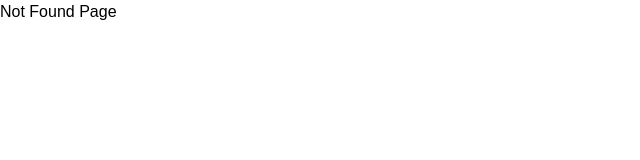
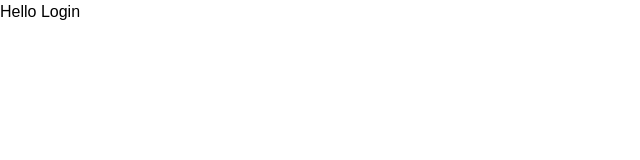
Before and after one commit to MersalHussin/Next-TS-16, a Next.js app: page /login in a window 1280 px wide. Before the commit this address had no page. Shown: the top 160 px of the page, without its empty margins (0-640 px from the left). Built offline with nearby package versions, Linux system fonts and the light colour scheme.

Commit message:
Routes Group (Group name)

```diff
--- /dev/null
+++ b/app/(auth)/login/page.tsx
@@ -0,0 +1,9 @@
+const LoginPage = () => {
+    return (
+        <div>
+            Hello Login
+        </div>
+    );
+}
+
+export default LoginPage;
--- /dev/null
+++ b/app/(auth)/regstire/page.tsx
@@ -0,0 +1,9 @@
+const RegistrePage = () => {
+    return (
+        <div>
+            Hello Login
+        </div>
+    );
+}
+
+export default RegistrePage;
```
